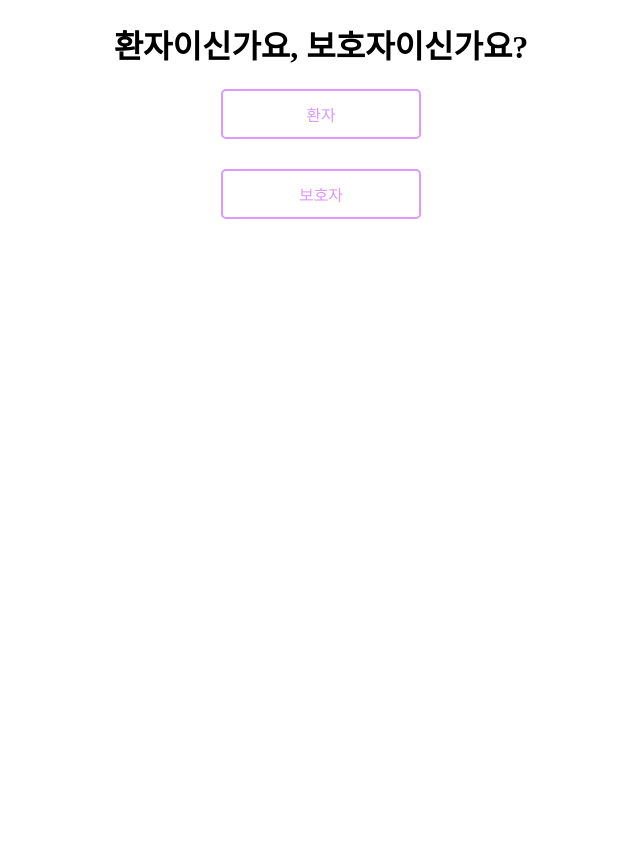
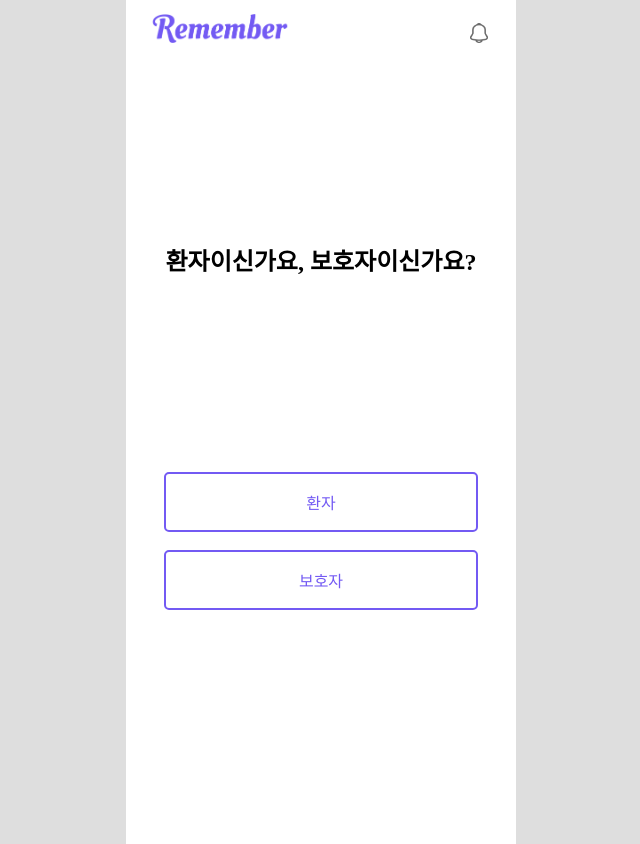
Before and after one commit to JOOMINSE0/Team14, a React (Create React App) app: page /chooseposition in a window 1280 px wide. Shown: the whole page, without its empty margins (319-959 px from the left). Before the commit the page ends 800 px from the top, so only its background shows below. Built offline with nearby package versions, Linux system fonts and the light colour scheme.

Commit message:
ChoosePosition수정

```diff
--- a/src/pages/ChoosePosition/ChoosePosition.jsx
+++ b/src/pages/ChoosePosition/ChoosePosition.jsx
@@ -1,6 +1,8 @@
 import React, { useState } from "react";
 import { useNavigate } from 'react-router-dom';
 import './ChoosePosition.scss';
+import alarm from '../../assets/alarm.png';
+import remember from '../../assets/Remember.png';
 
 const ChoosePosition = () => {
     const [selected, setSelected] = useState(null);
@@ -18,17 +20,24 @@ const ChoosePosition = () => {
     };
 
     return (
-        <div>
-            <h1 className="position-text">환자이신가요, 보호자이신가요?</h1>
-            <div className="position-text">
-                <button
+        <div id="iphone-frame">
+
+            <div id="logo-container">
+            <img id='logo' src={remember} alt="remember" />
+            <button id="alarm">
+                <img src={alarm} alt="alarm" style={{ width: '18px', height: '20px'}} />
+            </button>
+            </div>
+            <h1 className="position-text" style={{fontSize:'24px'}}>환자이신가요, 보호자이신가요?</h1>
+            <div className="position-text" >
+                <button style={{height:'60px', width:'314px'}}
                     className={`position-button ${selected === 0 ? 'selected' : ''}`}
                     onClick={() => handleButtonClick(0)}
                 >
                     환자
                 </button>
-                <div className="sizedbox"></div>
-                <button
+                <br/>
+                <button style={{height:'60px', width:'314px'}}
                     className={`position-button ${selected === 1 ? 'selected' : ''}`}
                     onClick={() => handleButtonClick(1)}
                 >
--- a/src/pages/ChoosePosition/ChoosePosition.scss
+++ b/src/pages/ChoosePosition/ChoosePosition.scss
@@ -1,25 +1,66 @@
+    body{
+        background-color: #dedede;
+        overflow:hidden;
+        margin: 0;
+        padding: 0;
+        height: 100%;
+        display: flex;
+        justify-content: center;
+        align-items: center;
+    }
+
+    #logo{
+        width: 135px;
+        height: 30px;
+        position: relative;
+        margin-top: 13px;
+        left: 50%;
+        transform: translateX(-125%);
+
+      }
+
+      #alarm{
+        width: 20px;
+        height: 22px;
+        background:#ffffff;
+        border: none;
+        position: relative;
+        margin-left: 52%;
+      }
+
+
+    #iphone-frame {
+        width: 390px;
+        height: 844px;
+        background: #ffffff;
+        position: relative;
+        justify-content: center;
+        align-items: center;
+
+      }
+
     .position-button {
         width: 200px;
         height: 50px;
         background-color: transparent;
         /* 배경을 투명으로 설정 */
-    border: 2px solid #DE98FF;
+        border: 2px solid #735AF3;
         border-radius: 5px;
-    color: #DE98FF;
+        color: #735AF3;
         font-size: 16px;
         cursor: pointer;
         transition: background-color 0.3s;
         /* 배경색 전환 애니메이션 */
 
     &.selected {
-        background-color: #DE98FF;
+        background-color: #735AF3;
         /* 선택된 버튼의 배경색을 변경 */
         color: white;
         /* 텍스트 색상 변경 */
     }
 
     &:hover {
-        background-color: #DE98FF;
+        background-color: #735AF3;
         /* 마우스 호버 시 배경색 변경 */
         color: white;
         /* 텍스트 색상 변경 */
@@ -31,6 +72,7 @@
     align-items: center; // 수직 방향 중앙 정렬
     justify-content: flex-start; // 수평 방향 시작 정렬
     flex-direction: column;
+    margin-top: 50%;
 }
 
 .sizedbox {
```
Lines whose indentation alone changed are shown as unchanged.
